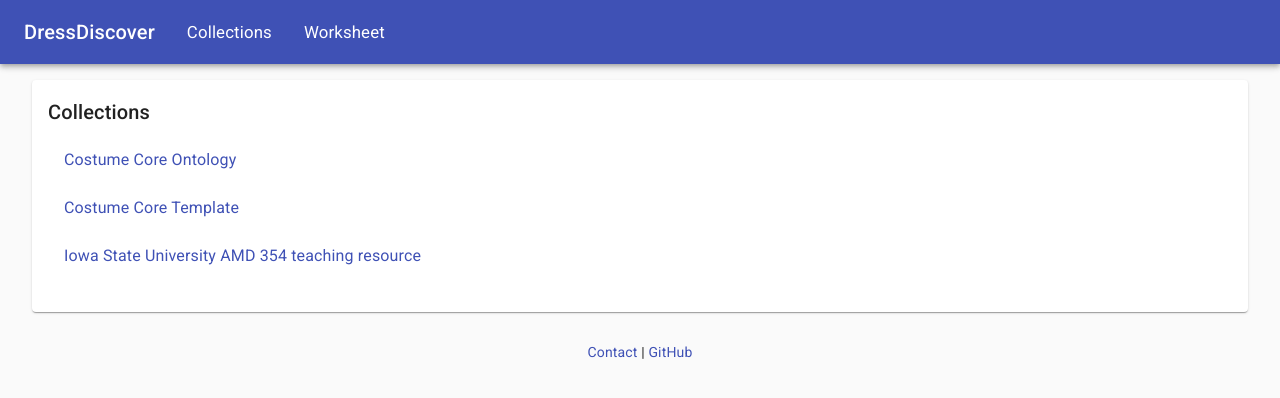
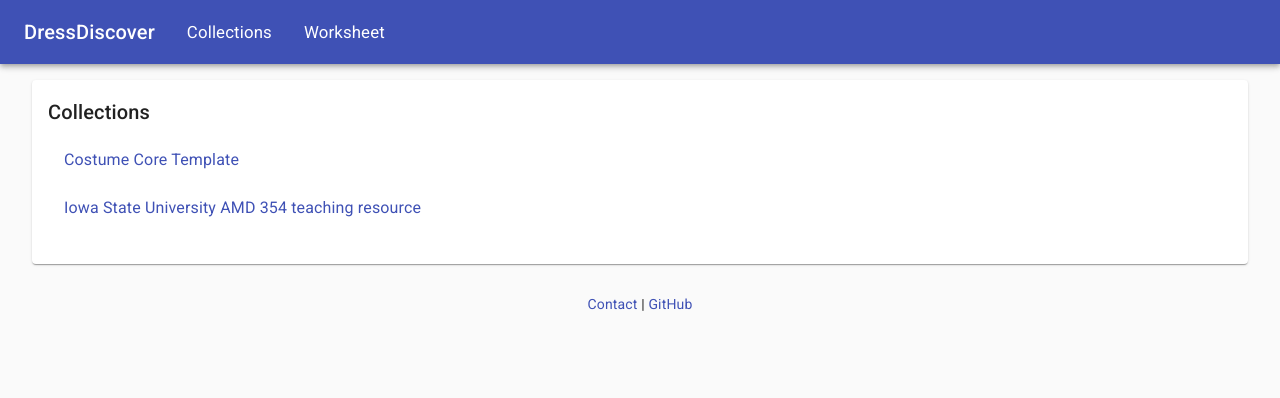
Before and after one commit to dressdiscover/dressdiscover.github.io, a Next.js app: page /collections in a window 1280 px wide. Shown: the top 398 px of the page. Built offline with nearby package versions, Linux system fonts and the light colour scheme.

Commit message:
remove Costume Core Ontology

```diff
--- a/lib/Hrefs.ts
+++ b/lib/Hrefs.ts
@@ -8,7 +8,7 @@
   }
 
   static get gitHub() {
-    return "https://github.com/minorg/dressdiscover";
+    return "https://github.com/dressdiscover";
   }
 
   static get home() {
--- a/pages/collections.tsx
+++ b/pages/collections.tsx
@@ -10,7 +10,6 @@
 } from "@material-ui/core";
 
 const COLLECTIONS = [
-  ["costumecoreontology", "Costume Core Ontology"],
   ["costumecoretemplate", "Costume Core Template"],
   ["iastate-amd354", "Iowa State University AMD 354 teaching resource"],
 ];
```
